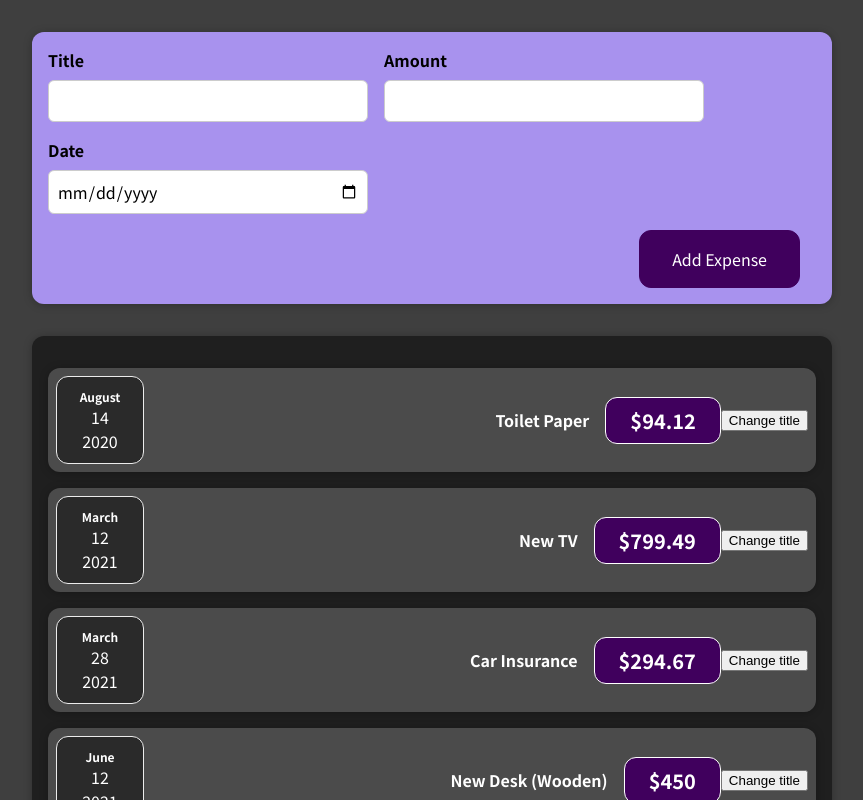
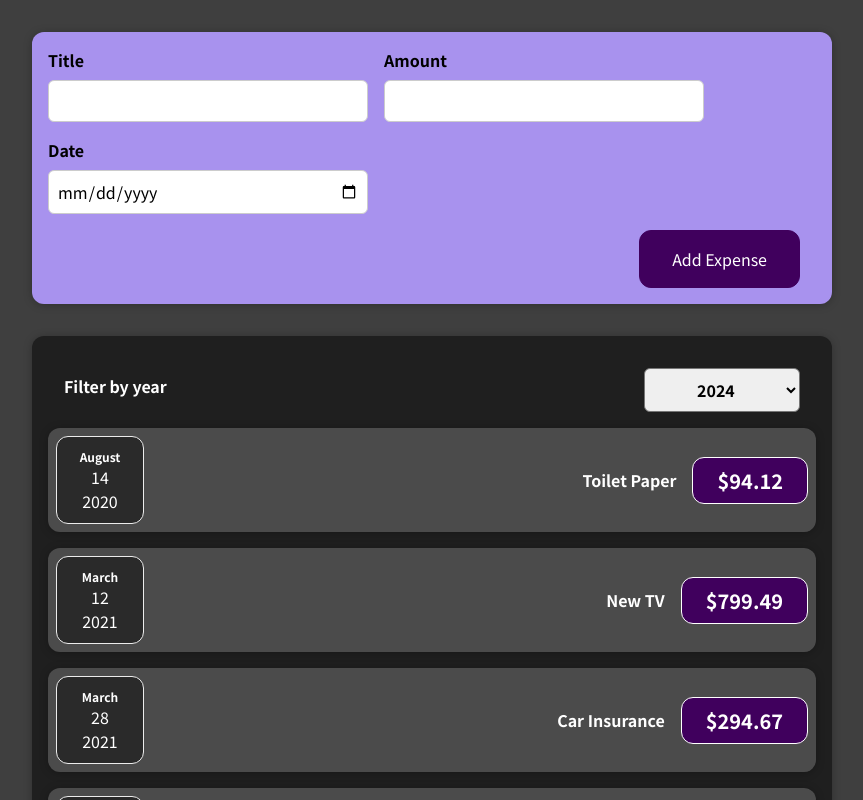
Before and after one commit to CarolinaMaffia/React-Course, a React (Create React App) app: page / in a window 1280 px wide. Shown: the top 800 px of the page, without its empty margins (208-1071 px from the left). Built offline with nearby package versions, Linux system fonts and the light colour scheme.

Commit message:
fixed child to parent

```diff
--- a/src/components/Expenses/ExpenseItem/ExpenseItem.js
+++ b/src/components/Expenses/ExpenseItem/ExpenseItem.js
@@ -1,16 +1,8 @@
 import ExpenseDate from '../ExpenseDate/ExpenseDate';
 import Card from '../../UI/Card/Card';
-
 import './expenseItem.css';
-import { useState } from 'react';
 
 const ExpenseItem = (props) => {
-
-    const [title, setTitle] = useState(props.title);
-
-    const handleClick = () => {
-         setTitle('Updated!');
-    }
 
     return (
         <Card className="expense-item">
@@ -18,10 +10,9 @@ const ExpenseItem = (props) => {
                 <ExpenseDate date={props.date} />
             </div>
             <div>
-                <h2>{title}</h2>
+                <h2>{props.title}</h2>
             </div>
             <div className="expense-item__price">${props.amount}</div>
-            <button onClick={handleClick}>Change title</button>
         </Card>
     )
 }
--- a/src/components/Expenses/Expenses.js
+++ b/src/components/Expenses/Expenses.js
@@ -1,12 +1,22 @@
 import ExpenseItem from "./ExpenseItem/ExpenseItem";
 import Card from "../UI/Card/Card";
 import './expenses.css';
+import ExpensesFilter from "./ExpensesFilter/ExpensesFilter";
+import { useState } from "react";
 
 
 const Expenses = (props) => {
+    const [filteredYear, setFilteredYear] = useState('2020');
+
+    const filterChangeHandler = selectedYear => {
+        setFilteredYear(selectedYear);
+    }
 
     return (
+        <div>
             <Card className="expenses">
+                <ExpensesFilter selected={filteredYear} onChangeFilter={filterChangeHandler}/>
+
                 <ExpenseItem
                     title={props.expenses[0].title}
                     amount={props.expenses[0].amount}
@@ -28,6 +38,7 @@ const Expenses = (props) => {
                     date={props.expenses[3].date}
                 />
             </Card>
+        </div>
     );
 }
 
--- /dev/null
+++ b/src/components/Expenses/ExpensesFilter/ExpensesFilter.js
@@ -0,0 +1,26 @@
+import './expensesFilter.css';
+
+const ExpensesFilter = (props) => {
+
+  const dropdownChangeHandler = e => {
+    props.onChangeFilter(e.target.value);
+  }
+
+  return (
+    <div className='expenses-filter'>
+      <div className='expenses-filter__control'>
+
+        <label>Filter by year</label>
+
+        <select value={props.selected} onChange={dropdownChangeHandler}>
+          <option value='2024'>2024</option>
+          <option value='2023'>2023</option>
+          <option value='2022'>2022</option>
+          <option value='2021'>2021</option>
+        </select>
+      </div>
+    </div>
+  );
+};
+
+export default ExpensesFilter;
--- /dev/null
+++ b/src/components/Expenses/ExpensesFilter/expensesFilter.css
@@ -0,0 +1,24 @@
+.expenses-filter {
+    color: white;
+    padding: 0 1rem;
+  }
+
+  .expenses-filter__control {
+    display: flex;
+    width: 100%;
+    align-items: center;
+    justify-content: space-between;
+    margin: 1rem 0;
+  }
+
+  .expenses-filter label {
+    font-weight: bold;
+    margin-bottom: 0.5rem;
+  }
+
+  .expenses-filter select {
+    font: inherit;
+    padding: 0.5rem 3rem;
+    font-weight: bold;
+    border-radius: 6px;
+  }
```
Also changed, not shown: 1 other file (tests, documents, lock files or other folders). Lines whose indentation alone changed are shown as unchanged.
